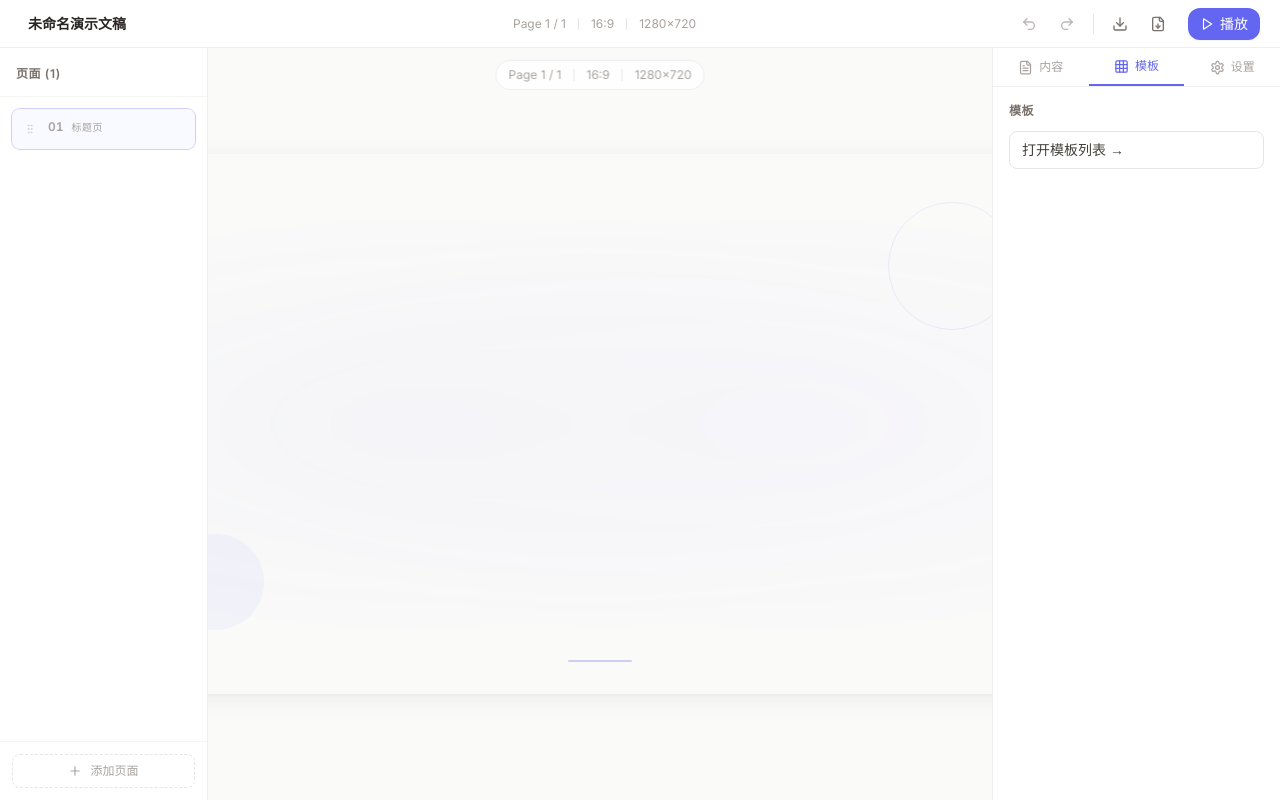
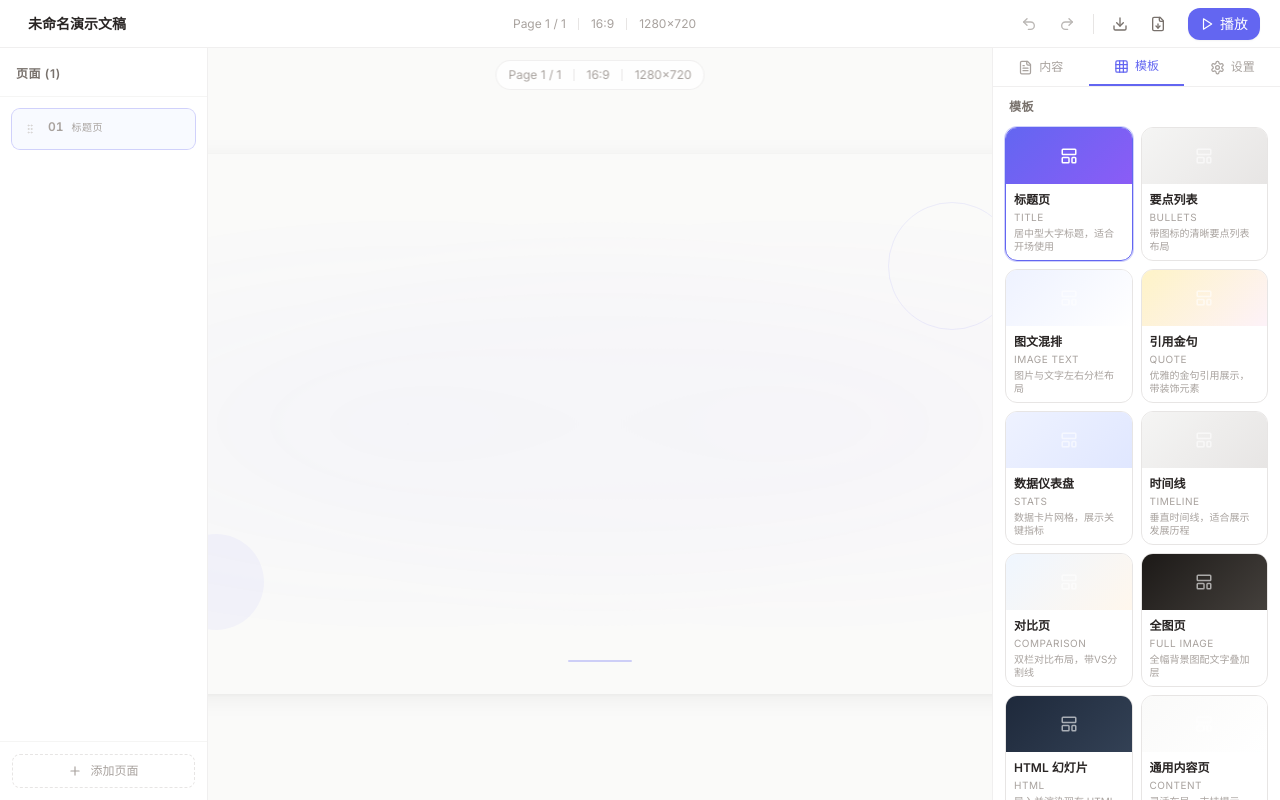
Before and after one commit to DeepCloud-Yangrui/DeepCloude-html-slide-editor, a React (Vite) app: page /editor/1 in a window 1280 px wide. Both pictures are taken after a click on the button "模板". Built offline with nearby package versions, Linux system fonts and the light colour scheme.

Commit message:
把右侧模板面板改成卡片网格

```diff
--- a/src/components/editor/InspectorPanel.tsx
+++ b/src/components/editor/InspectorPanel.tsx
@@ -1,8 +1,8 @@
 import { useState } from 'react'
-import { FileText, Grid3X3, Settings } from 'lucide-react'
+import { FileText, Grid3X3, Settings, LayoutTemplate } from 'lucide-react'
 import { useEditorStore } from '@/store/useEditorStore'
+import { TEMPLATES } from '@/data/templates'
 import PropertiesPanel from './PropertiesPanel'
-import TemplatePicker from './TemplatePicker'
 
 type Tab = 'content' | 'templates' | 'settings'
 
@@ -50,19 +50,60 @@ export default function InspectorPanel() {
 }
 
 function TemplatePanel() {
-  const toggleTemplatePicker = useEditorStore((s) => s.toggleTemplatePicker)
+  const slides = useEditorStore((s) => s.slides)
+  const currentSlideId = useEditorStore((s) => s.currentSlideId)
+  const changeSlideTemplate = useEditorStore((s) => s.changeSlideTemplate)
+  const currentSlide = slides.find((s) => s.id === currentSlideId)
+
+  if (!currentSlide) {
+    return <div className="p-6 text-center text-sm text-stone-400">请先创建或选择一张页面</div>
+  }
 
   return (
-    <div className="p-4">
-      <h3 className="text-xs font-semibold text-stone-500 uppercase tracking-wider mb-3">模板</h3>
-      <button
-        onClick={toggleTemplatePicker}
-        className="w-full text-left px-3 py-2 rounded-lg border border-stone-200 text-sm text-stone-700
-                   hover:border-brand hover:text-brand transition-colors"
-      >
-        打开模板列表 →
-      </button>
-      <TemplatePicker />
+    <div className="p-3">
+      <h3 className="text-xs font-semibold text-stone-500 uppercase tracking-wider mb-3 px-1">
+        模板
+      </h3>
+      <div className="grid grid-cols-2 gap-2">
+        {TEMPLATES.map((t) => {
+          const isActive = currentSlide.templateId === t.id
+          return (
+            <button
+              key={t.id}
+              onClick={() => changeSlideTemplate(currentSlide.id, t.id)}
+              className={`group text-left rounded-xl overflow-hidden border transition-all duration-200
+                ${
+                  isActive
+                    ? 'border-brand ring-1 ring-brand/30'
+                    : 'border-stone-200 hover:border-stone-300 hover:shadow-sm'
+                }`}
+            >
+              {/* Preview gradient */}
+              <div
+                className="h-14 flex items-center justify-center"
+                style={{
+                  background: `linear-gradient(135deg, ${t.previewColors[0]}, ${t.previewColors[1]})`,
+                }}
+              >
+                <LayoutTemplate
+                  size={18}
+                  className={`${isActive ? 'text-white' : 'text-white/60'}`}
+                />
+              </div>
+              {/* Info */}
+              <div className="p-2">
+                <div className="text-xs font-semibold text-stone-800 truncate">{t.nameZh}</div>
+                <div className="text-[10px] text-stone-400 uppercase tracking-wider mt-0.5">
+                  {t.id.replace('-', ' ')}
+                </div>
+                <div className="text-[10px] text-stone-400 line-clamp-2 mt-0.5 leading-tight">
+                  {t.descriptionZh}
+                </div>
+              </div>
+            </button>
+          )
+        })}
+      </div>
     </div>
   )
 }
```
